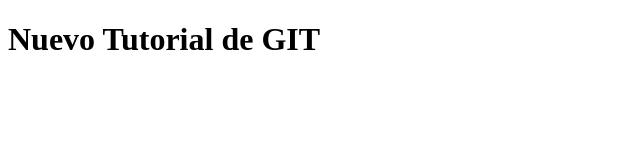
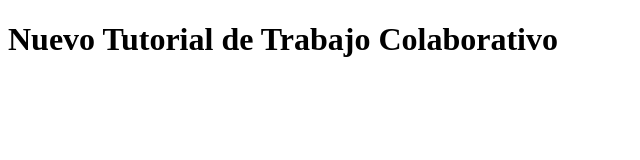
Before and after one commit to freddyariash/hello-world-git, a plain HTML site: page index.html in a window 1280 px wide. Shown: the whole page, without its empty margins (0-640 px from the left). Drawn offline with Linux system fonts and the light colour scheme.

Commit message:
Se modificó el título de la página por amplitud del curso

```diff
--- a/index.html
+++ b/index.html
@@ -6,6 +6,6 @@
     <title>Demo Git</title>
 </head>
 <body>
-    <h1>Nuevo Tutorial de GIT</h1>
+    <h1>Nuevo Tutorial de Trabajo Colaborativo</h1>
 </body>
 </html>
```
